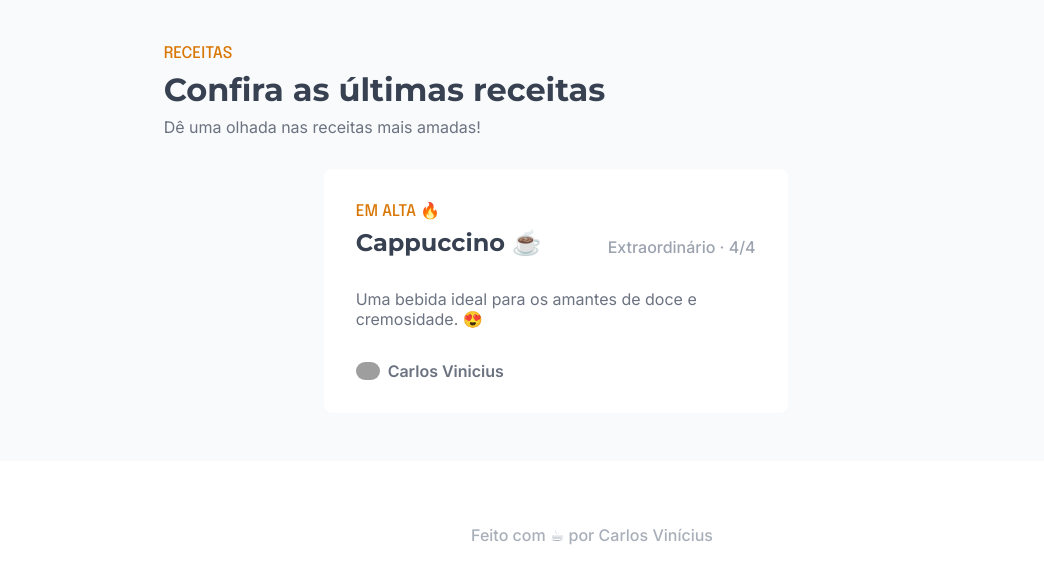
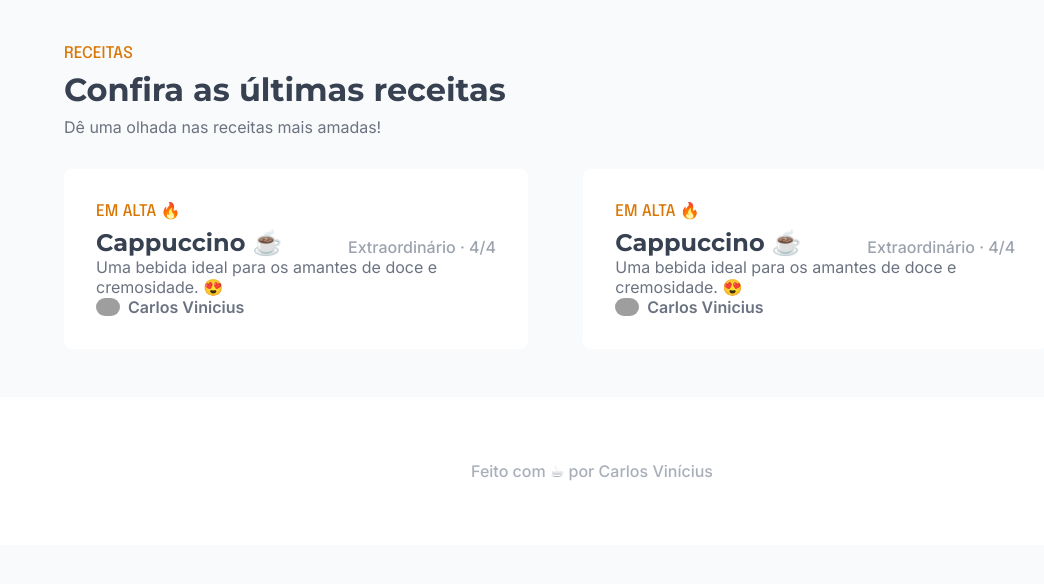
Before and after one commit to Cvinicius-7/Landing-Page, a plain HTML site: page index.html in a window 1280 px wide. Shown: the part 628-1212 px from the top of the page, without its empty margins (48-1092 px from the left). After the commit the page ends 1173 px from the top, so only its background shows below. Drawn offline with Linux system fonts and the light colour scheme; grey boxes are pictures that could not be loaded.

Commit message:
Add Cards CSS

```diff
--- a/index.html
+++ b/index.html
@@ -79,6 +79,23 @@
               <span>Carlos Vinicius</span>
             </div>
           </div>
+          <div class="cardContainer">
+            <div class="card">
+              <header class="cardHeader">
+                <div class="headerDetails">
+                  <span class="emphasis brown">EM ALTA 🔥</span>
+                  <h3 class="cardTitle">Cappuccino ☕</h3>
+                </div>
+                <p class="cardGrade">Extraordinário · 4/4</p>
+              </header>
+              <p class="description">Uma bebida ideal para os amantes de doce e cremosidade. 😍</p>
+              <div class="author">
+                <img
+                  src="https://avatars.githubusercontent.com/u/157232610?v=4"
+                />
+                <span>Carlos Vinicius</span>
+              </div>
+            </div>
 
         </div>
       </section>
--- a/style.css
+++ b/style.css
@@ -139,11 +139,11 @@ button {
   color: #6b7280;
 }
 .cardContainer {
-  padding: 0rem 10rem;
-  display: flex;
+ display: flex;
   flex-direction: row;
+  justify-content: space-between;
+  gap: 2rem;
   flex-wrap: wrap;
-  gap: 2rem;
 }
 .card {
   background-color: #ffffff;
@@ -151,9 +151,9 @@ button {
   border-radius: 0.5rem;
   display: flex;
   flex-direction: column;
-  gap: 2rem;
   flex-basis: 29rem;
   margin-top: 2rem;
+
 }
 .cardHeader{
     display: flex;
```
